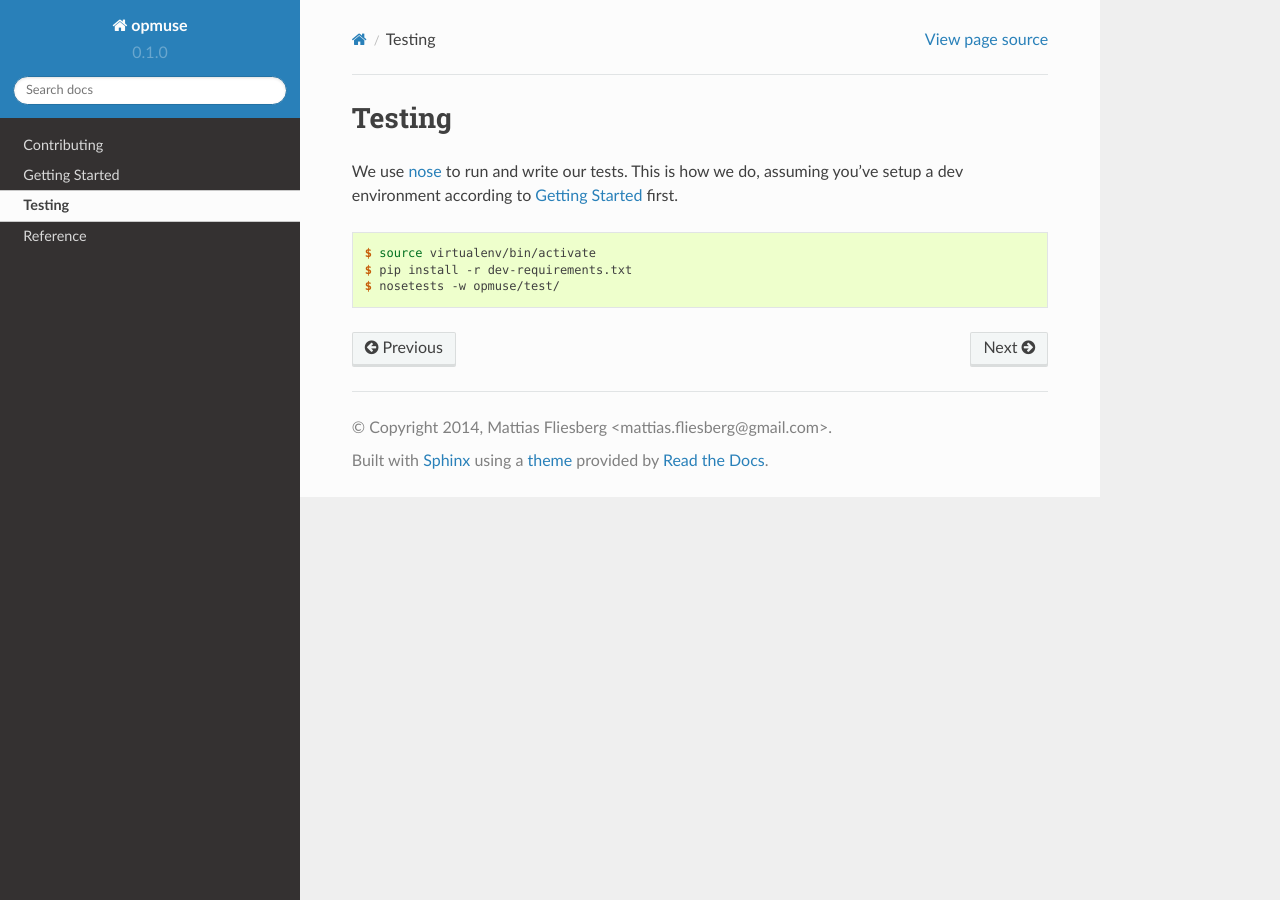
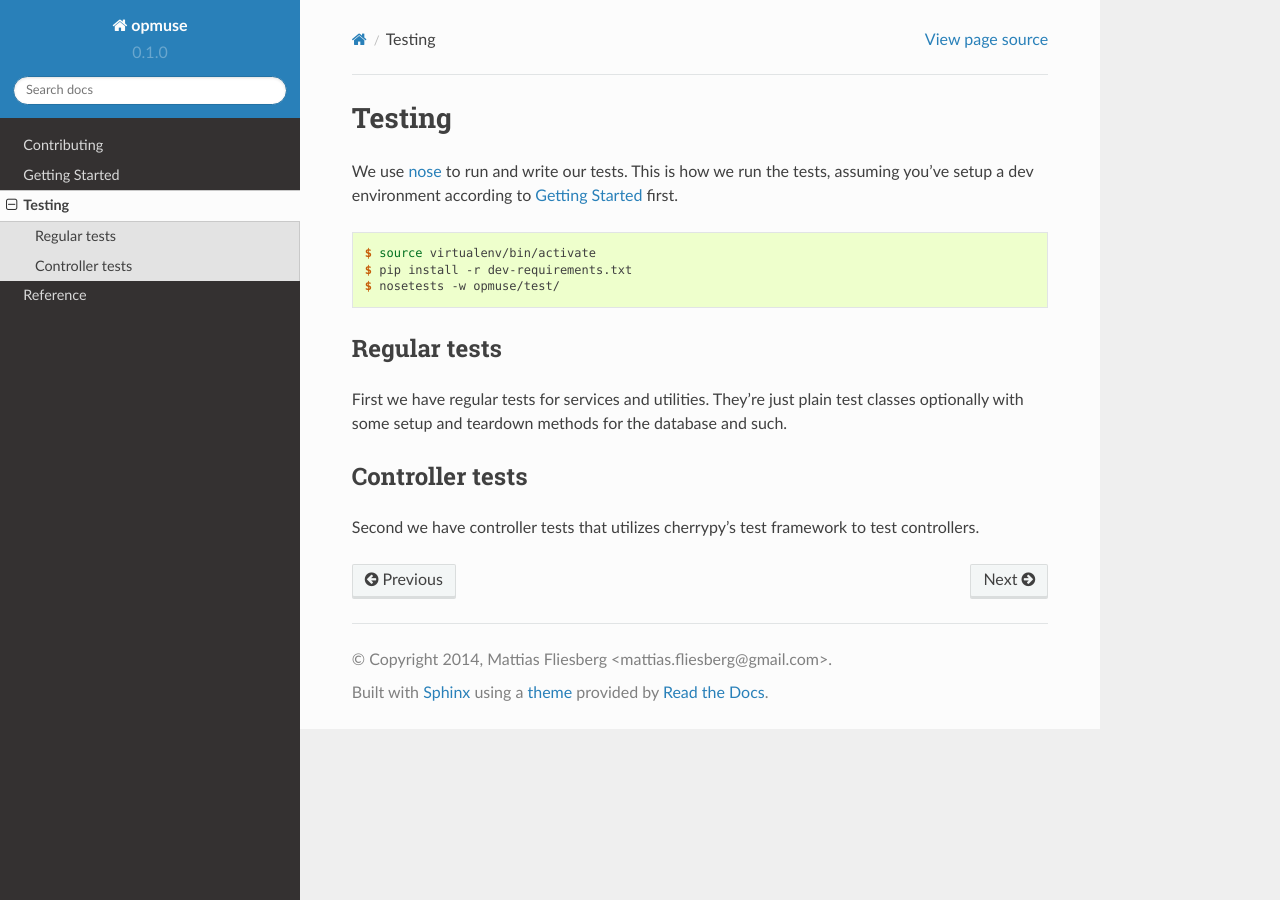
Before and after one commit to opmuse/opmuse, a Sphinx documentation site: the page built from docs/testing.rst, in a window 1280 px wide. Built offline with Sphinx 7.4.7 and the Read the Docs theme 2.0.0, drawn with Linux system fonts in a browser that asks for light colours.

Commit message:
added WebCase test class for writing controller tests

```diff
--- a/docs/conf.py
+++ b/docs/conf.py
@@ -26,7 +26,7 @@ git_version = subprocess.check_output(['git', 'describe', 'HEAD', '--tags']).str
 sys.path.insert(0, os.path.abspath('..'))
 
 import opmuse.boot
-opmuse.boot.configure(skip_config=True)
+opmuse.boot.configure(config_file=False)
 
 # -- General configuration ------------------------------------------------
 
--- a/docs/testing.rst
+++ b/docs/testing.rst
@@ -1,8 +1,9 @@
 Testing
 =======
 
-We use `nose`_ to run and write our tests. This is how we do, assuming you've
-setup a dev environment according to :doc:`gettingstarted` first.
+We use `nose`_ to run and write our tests. This is how we run the tests,
+assuming you've setup a dev environment according to :doc:`gettingstarted`
+first.
 
 .. _`nose`: https://nose.readthedocs.org/
 
@@ -11,3 +12,16 @@ setup a dev environment according to :doc:`gettingstarted` first.
     $ source virtualenv/bin/activate
     $ pip install -r dev-requirements.txt
     $ nosetests -w opmuse/test/
+
+Regular tests
+-------------
+
+First we have regular tests for services and utilities. They're just plain test
+classes optionally with some setup and teardown methods for the database and
+such.
+
+Controller tests
+----------------
+
+Second we have controller tests that utilizes cherrypy's test framework to test
+controllers.
```
Also changed, not shown: 3 other files.
